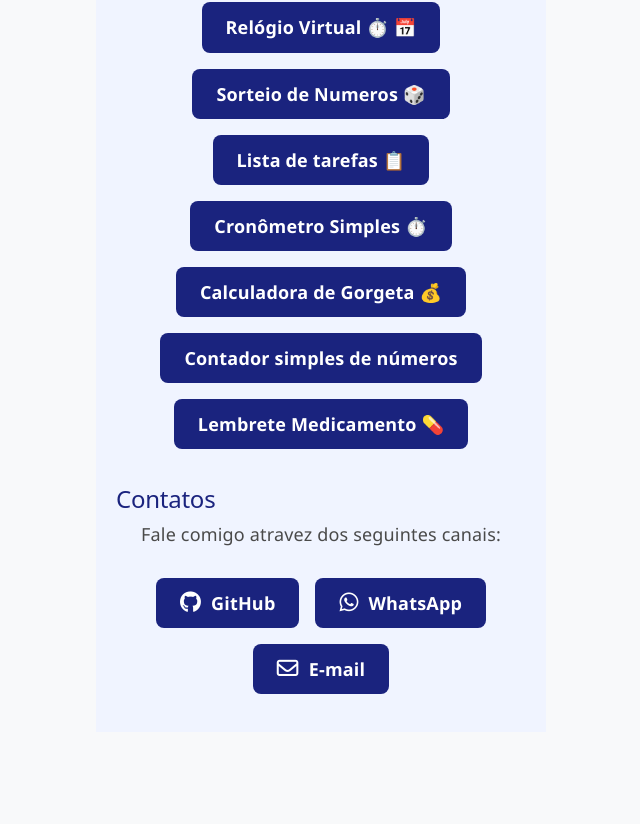
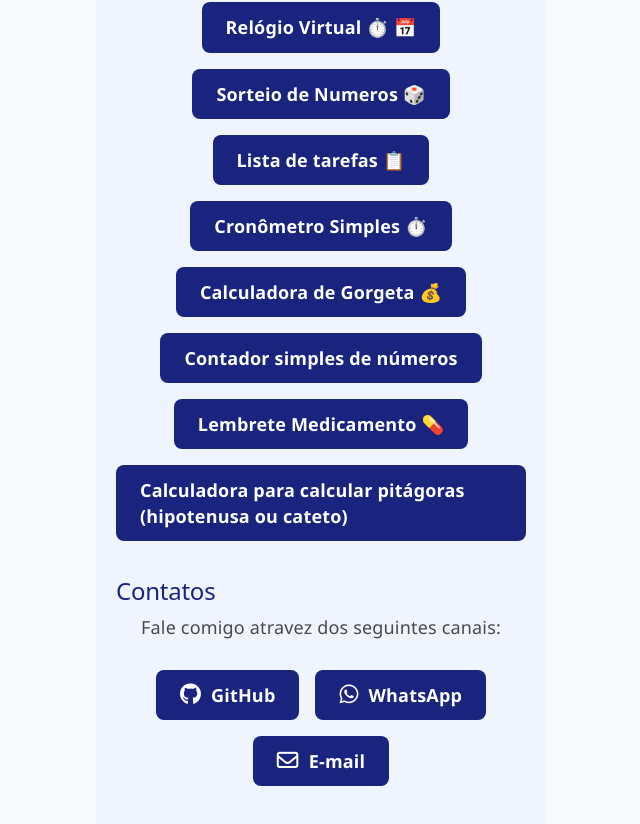
Before and after one commit to samylleribeiro/portifolio-react, a React (Vite) app: page / in a window 1280 px wide. Shown: the part 4795-5619 px from the top of the page, without its empty margins (319-959 px from the left). Before the commit the page ends 5527 px from the top, so only its background shows below. Built offline with nearby package versions, Linux system fonts and the light colour scheme.

Commit message:
adicionando uma calculadora para calcular pitágoras

```diff
--- a/src/App.jsx
+++ b/src/App.jsx
@@ -621,6 +621,15 @@ function App() {
                Lembrete Medicamento 💊
             </a>
           </li>
+          <li>
+            <a
+              href="https://samylleribeiro.github.io/calculadora-pitagoras/"
+              target="_blank"
+              rel="noreferrer"
+            >
+               Calculadora para calcular pitágoras (hipotenusa ou cateto)
+            </a>
+          </li>
         </ul>
 
       </section>
```
